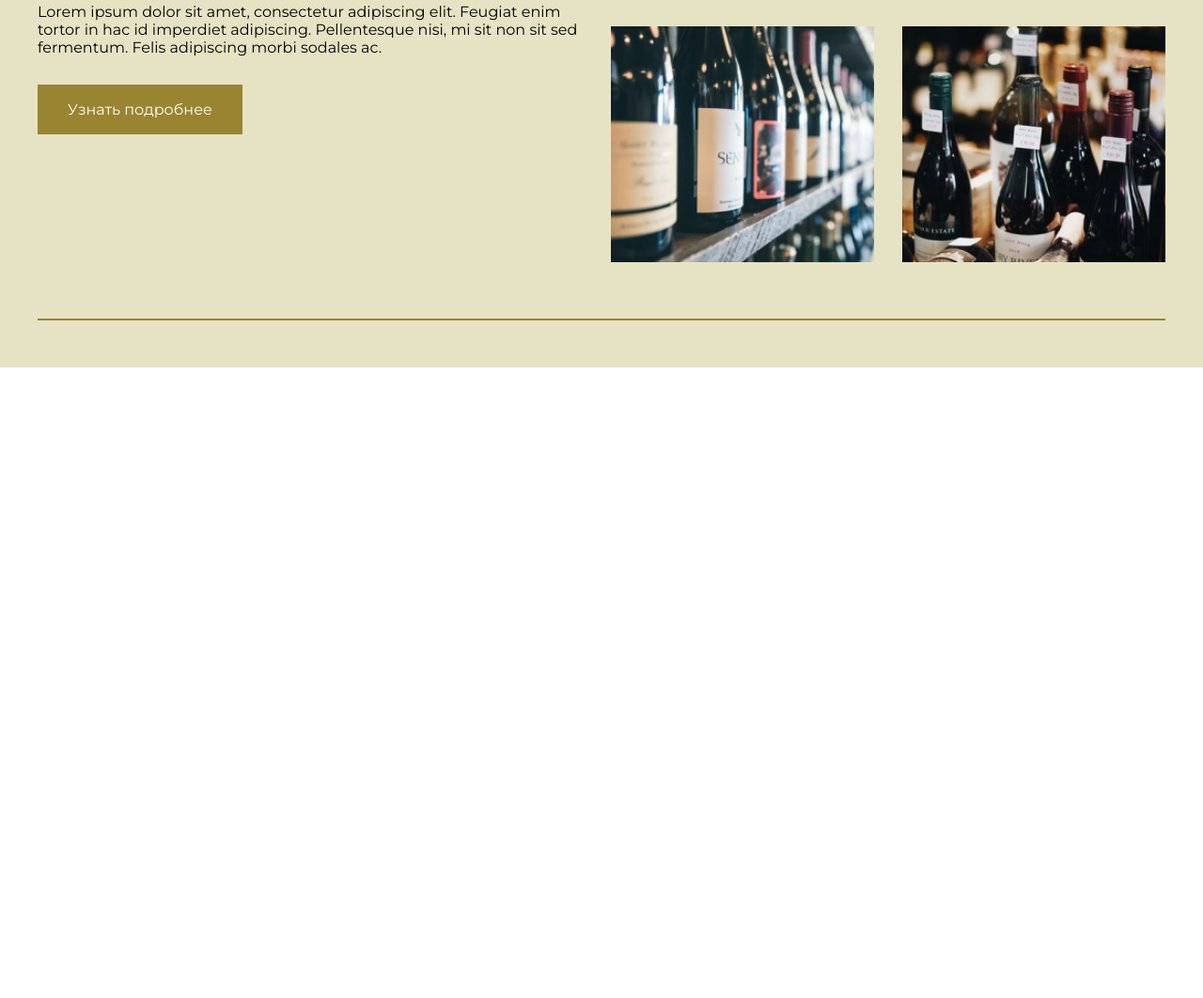
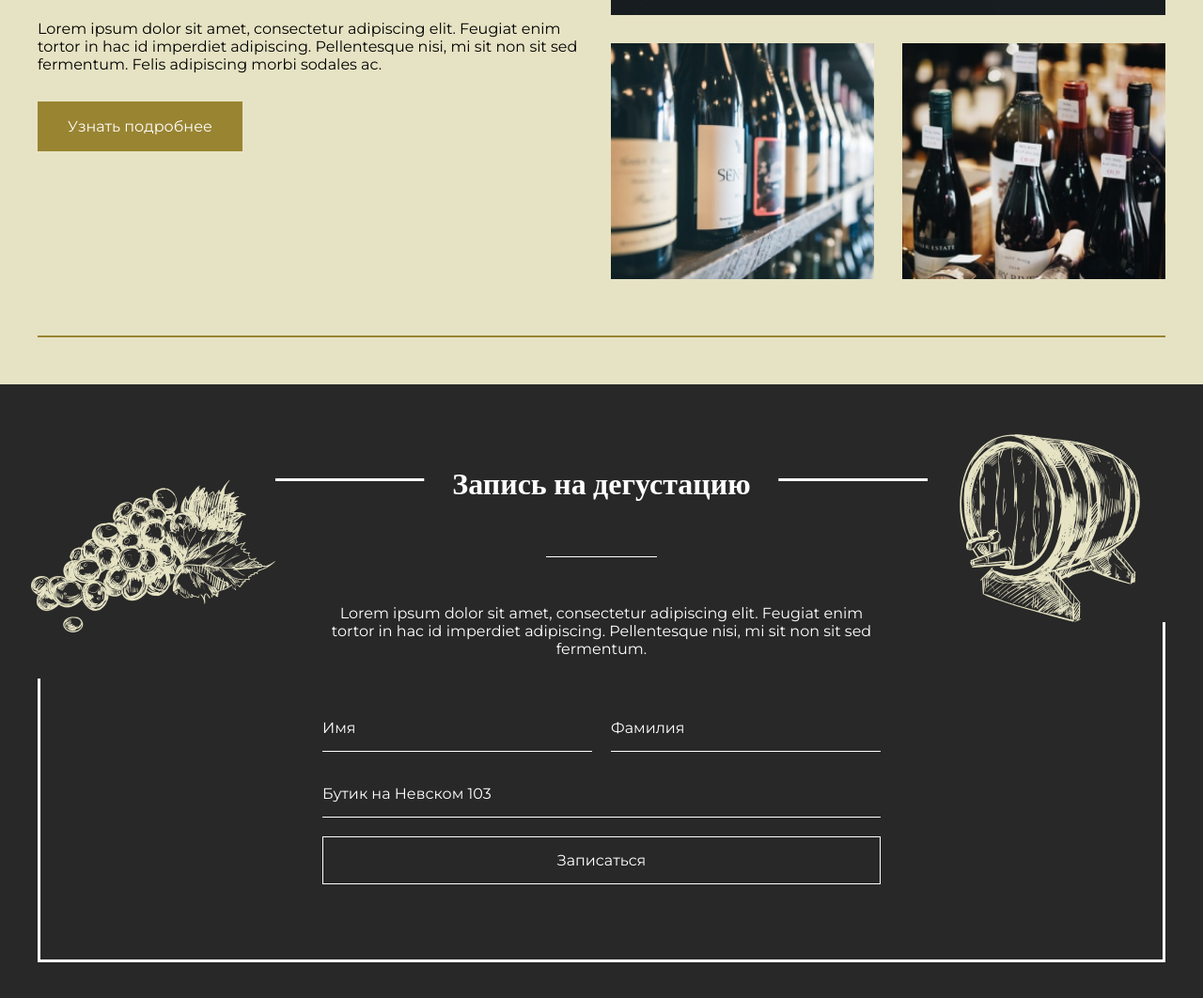
Before and after one commit to shodon2007/wine, a website built with webpack: page src/index.html in a window 1280 px wide. Shown: the part 2131-3193 px from the top of the page at 94% size. Before the commit the page ends 2522 px from the top, so only its background shows below. Built offline with nearby package versions, Linux system fonts and the light colour scheme.

Commit message:
finished desctop sign

```diff
--- a/src/index.html
+++ b/src/index.html
@@ -33,9 +33,9 @@
     </div>
     <div class="taste">
         <div class="taste__body">
-            <h3 class="taste__title">
+            <h1 class="taste__title">
                 Лучший вкус, это вкус долголетнего вина
-            </h3>
+            </h1>
             <div class="taste__line"></div>
             <div class="taste__text">
                 Lorem ipsum dolor sit amet, consectetur adipiscing elit. Feugiat enim tortor in hac id imperdiet
@@ -121,6 +121,27 @@
             </div>
         </div>
     </div>
+    <div class="sign">
+        <div class="sign__body">
+            <h1 class="sign__title">
+                Запись на дегустацию
+            </h1>
+            <div class="sign__line"></div>
+            <div class="sign__text">
+                Lorem ipsum dolor sit amet, consectetur adipiscing elit.
+                Feugiat enim tortor in hac id imperdiet adipiscing.
+                Pellentesque nisi, mi sit non sit sed fermentum.
+            </div>
+            <div class="sign__form">
+                <input class="form__name" type="text" placeholder="Имя">
+                <input class="form__surname" type="text" placeholder="Фамилия">
+                <input class="form__adress" type="text" placeholder="Бутик на Невском 103">
+                <button class="form__button">Записаться</button>
+            </div>
+            <img class="sign__img img1" alt="img" src="./img/sign.png" />
+            <img class="sign__img img2" alt="img" src="./img/sign2.png" />
+        </div>
+    </div>
 </body>
 
 </html>
--- /dev/null
+++ b/src/styles/sign.scss
@@ -0,0 +1,101 @@
+.sign {
+    background-color: #282828;
+    padding: 100px 0;
+}
+
+.sign__body {
+    overflow: visible;
+    position: relative;
+    width: 1200px;
+    margin: 0 auto;
+    border: 3px solid white;
+    color: white;
+    display: flex;
+    flex-direction: column;
+    align-items: center;
+    padding: 80px 300px;
+    gap: 50px;
+}
+
+.sign__title {
+    z-index: 5;
+    background-color: #282828;
+    padding: 0 30px;
+    top: 0;
+    left: 50%;
+    transform: translate(-50%, -50%);
+    position: absolute;
+    font-family: 'Playfair Display';
+}
+
+.sign__text {
+    font-size: 16px;
+    text-align: center;
+}
+
+.sign__form {
+    display: grid;
+    grid-template-columns: 1fr 1fr;
+    width: 100%;
+    gap: 20px;
+
+    input {
+        font-size: 16px;
+        transition: all 0.5s ease;
+        color: #E6E3C4;
+        border: 0;
+        outline: 0;
+        border-bottom: 1px solid white;
+        padding: 15px 0;
+        background-color: transparent;
+
+        &::placeholder {
+            font-size: 16px;
+            color: white;
+        }
+
+        &:focus {
+            border-bottom: 1px solid #E6E3C4;
+        }
+    }
+}
+
+.form__adress {
+    grid-column-start: span 2;
+}
+
+.form__button {
+    cursor: pointer;
+    transition: all 0.5s ease;
+    padding: 15px 0;
+    font-size: 16px;
+    grid-column-start: span 2;
+    background-color: transparent;
+    border: 1px solid white;
+    color: white;
+
+    &:hover {
+        background-color: white;
+        color: #282828;
+    }
+}
+
+.sign__line {
+    width: 118px;
+    height: 1px;
+    background-color: white;
+}
+
+.sign__img {
+    position: absolute;
+}
+
+.sign__img.img1 {
+    top: -50px;
+    left: -10px;
+}
+
+.sign__img.img2 {
+    top: -50px;
+    right: -10px;
+}
--- a/src/styles/style.scss
+++ b/src/styles/style.scss
@@ -4,3 +4,4 @@
 @import 'font';
 @import 'taste';
 @import 'history';
+@import 'sign';
--- a/webpack.config.js
+++ b/webpack.config.js
@@ -42,6 +42,14 @@ module.exports = {
                     from: path.resolve(__dirname, 'src/img/history-img__sright.png'),
                     to: path.resolve(__dirname, 'dist/img')
                 },
+                {
+                    from: path.resolve(__dirname, 'src/img/sign.png'),
+                    to: path.resolve(__dirname, 'dist/img')
+                },
+                {
+                    from: path.resolve(__dirname, 'src/img/sign2.png'),
+                    to: path.resolve(__dirname, 'dist/img')
+                },
             ]
         }),
     ],
```
Also changed, not shown: dist/95e26e87f6077dc4a58d.main.js, dist/img/sign.png (added), dist/img/sign2.png (added), dist/index.html, src/img/sign.png (added), src/img/sign2.png (added).
